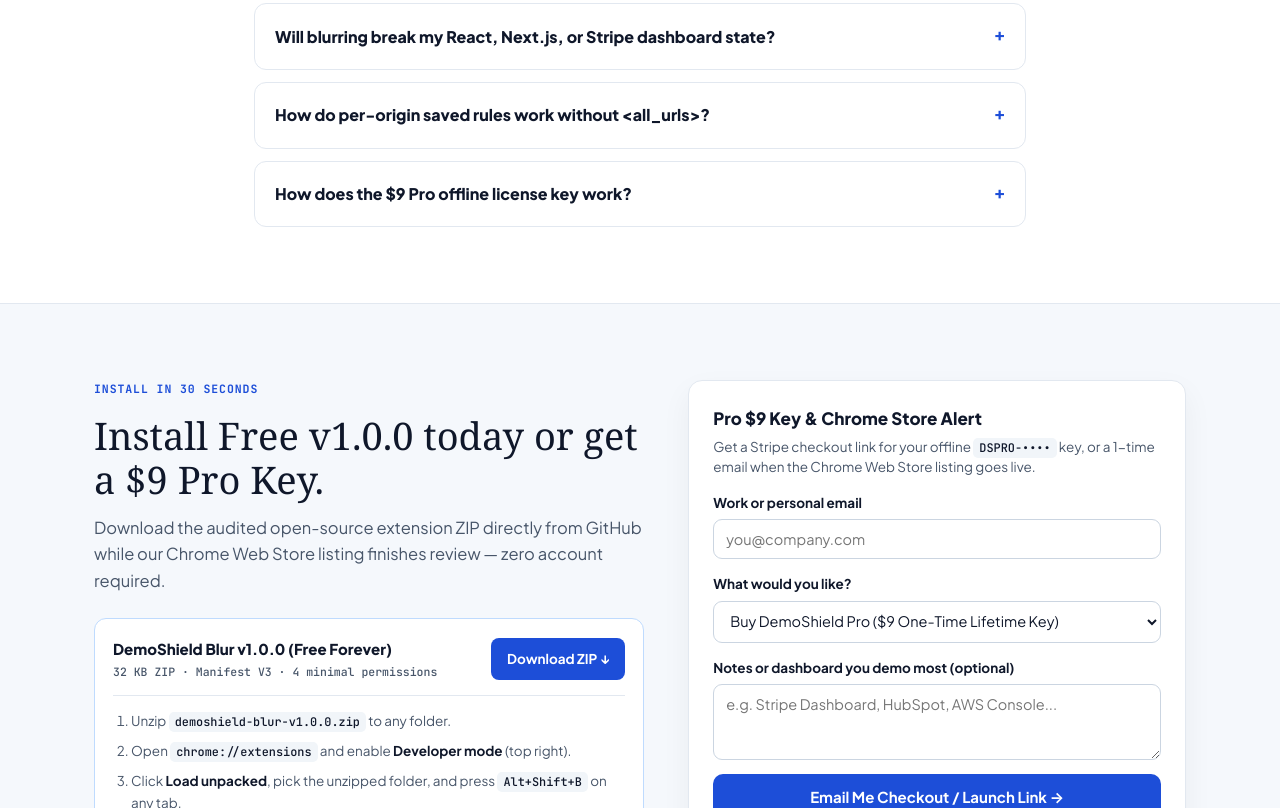
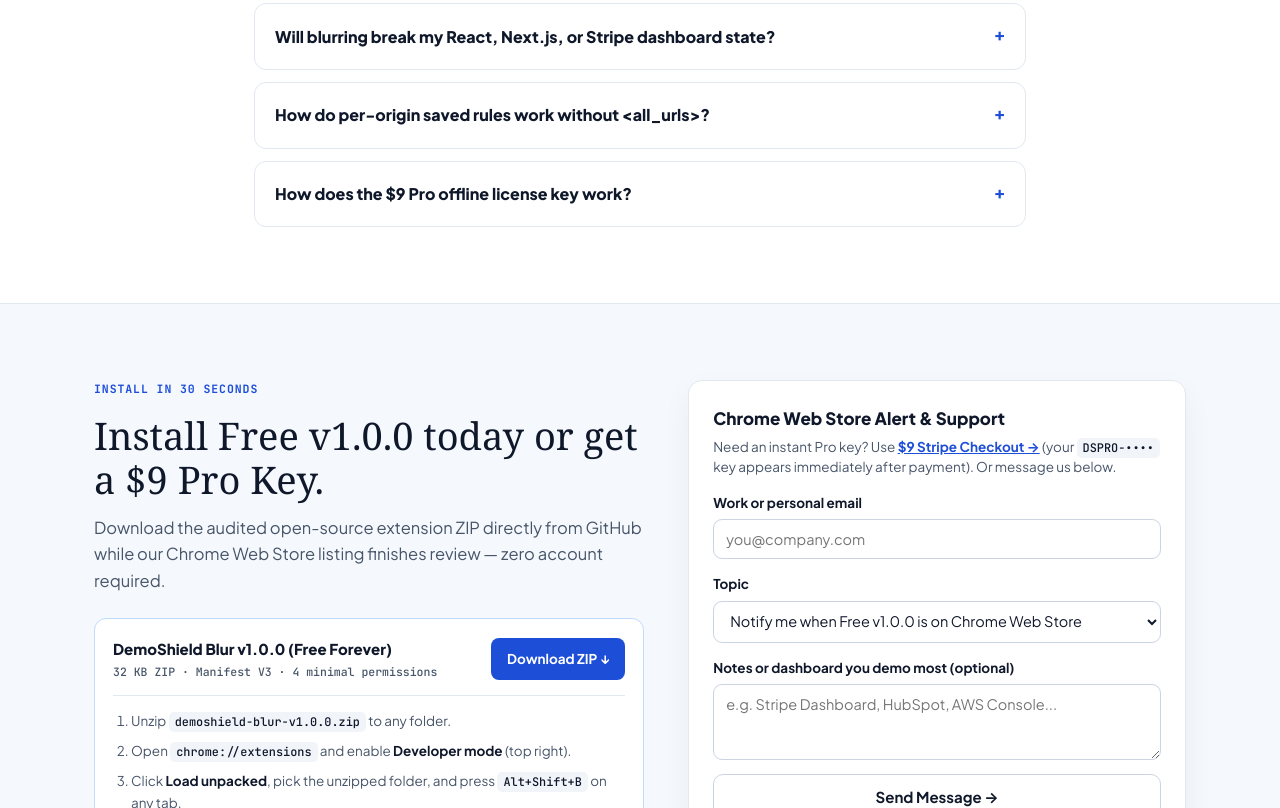
Before and after one commit to yefanTao/demoshield-blur, a plain HTML site: page index.html in a window 1280 px wide. Shown: the part 3838-4646 px from the top of the page. Drawn offline with Linux system fonts and the light colour scheme; a web font is replaced by a local one.

Commit message:
feat(payments): wire live Stripe Payment Links ( Pro &  Team) into landing page and extension popup

```diff
--- a/index.html
+++ b/index.html
@@ -250,7 +250,7 @@
               <li>Custom blur strength (<code>4px–20px</code>) &amp; custom redact labels</li>
               <li>100% offline lifetime key (<code>DSPRO-••••</code>)</li>
             </ul>
-            <a href="#install" class="btn btn-primary full-btn" data-select-interest="pro-9-lifetime">Get $9 Lifetime Key &rarr;</a>
+            <a href="https://buy.stripe.com/9B6fZjgJmaAh49AaAL1sQ02" target="_blank" rel="noopener noreferrer" class="btn btn-primary full-btn">Buy Pro Lifetime ($9) &rarr;</a>
           </div>
 
           <div class="price-card">
@@ -261,10 +261,10 @@
               <li>5 offline Pro lifetime keys</li>
               <li>Zero SSO, zero seat-tracking servers</li>
               <li>Shareable per-site selector templates</li>
-              <li>Email invoice for expense reimbursement</li>
+              <li>Instant Stripe invoice for expenses</li>
               <li>Priority bug fixes via email</li>
             </ul>
-            <a href="#install" class="btn btn-outline full-btn" data-select-interest="team-29-pack">Get Team 5-Pack</a>
+            <a href="https://buy.stripe.com/dRm6oJ78MdMt35wgZ91sQ03" target="_blank" rel="noopener noreferrer" class="btn btn-outline full-btn">Buy Team 5-Pack ($29) &rarr;</a>
           </div>
         </div>
 
@@ -412,8 +412,8 @@
           <p class="sr-only"><label>Don&rsquo;t fill this out: <input name="bot-field" /></label></p>
 
           <div class="form-card-head">
-            <h3>Pro $9 Key &amp; Chrome Store Alert</h3>
-            <p>Get a Stripe checkout link for your offline <code>DSPRO-••••</code> key, or a 1-time email when the Chrome Web Store listing goes live.</p>
+            <h3>Chrome Web Store Alert &amp; Support</h3>
+            <p>Need an instant Pro key? Use <a href="https://buy.stripe.com/9B6fZjgJmaAh49AaAL1sQ02" target="_blank" rel="noopener noreferrer" style="color:#1D4ED8;font-weight:700;">$9 Stripe Checkout &rarr;</a> (your <code>DSPRO-••••</code> key appears immediately after payment). Or message us below.</p>
           </div>
 
           <label class="form-field">
@@ -422,12 +422,11 @@
           </label>
 
           <label class="form-field">
-            <span>What would you like?</span>
+            <span>Topic</span>
             <select name="interest" id="interestSelect">
-              <option value="pro-9-lifetime" selected>Buy DemoShield Pro ($9 One-Time Lifetime Key)</option>
-              <option value="free-cws-notify">Notify me when Free v1.0.0 is on Chrome Web Store</option>
-              <option value="team-29-pack">Buy Team 5-Pack ($29 One-Time)</option>
+              <option value="free-cws-notify" selected>Notify me when Free v1.0.0 is on Chrome Web Store</option>
               <option value="support-question">Question / Feature Request</option>
+              <option value="team-29-pack">Custom Team Invoice (&gt;5 seats)</option>
             </select>
           </label>
 
@@ -436,7 +435,7 @@
             <textarea name="message" rows="3" placeholder="e.g. Stripe Dashboard, HubSpot, AWS Console..."></textarea>
           </label>
 
-          <button type="submit" class="btn btn-primary full-btn" id="formSubmitBtn">Email Me Checkout / Launch Link &rarr;</button>
+          <button type="submit" class="btn btn-outline full-btn" id="formSubmitBtn">Send Message &rarr;</button>
           <p class="human-note-sm">We read every message and respond within 1 business day.</p>
           <div class="form-status" id="formStatus" aria-live="polite"></div>
         </form>
```
Also changed, not shown: alternatives.html (+1 -0 lines).
